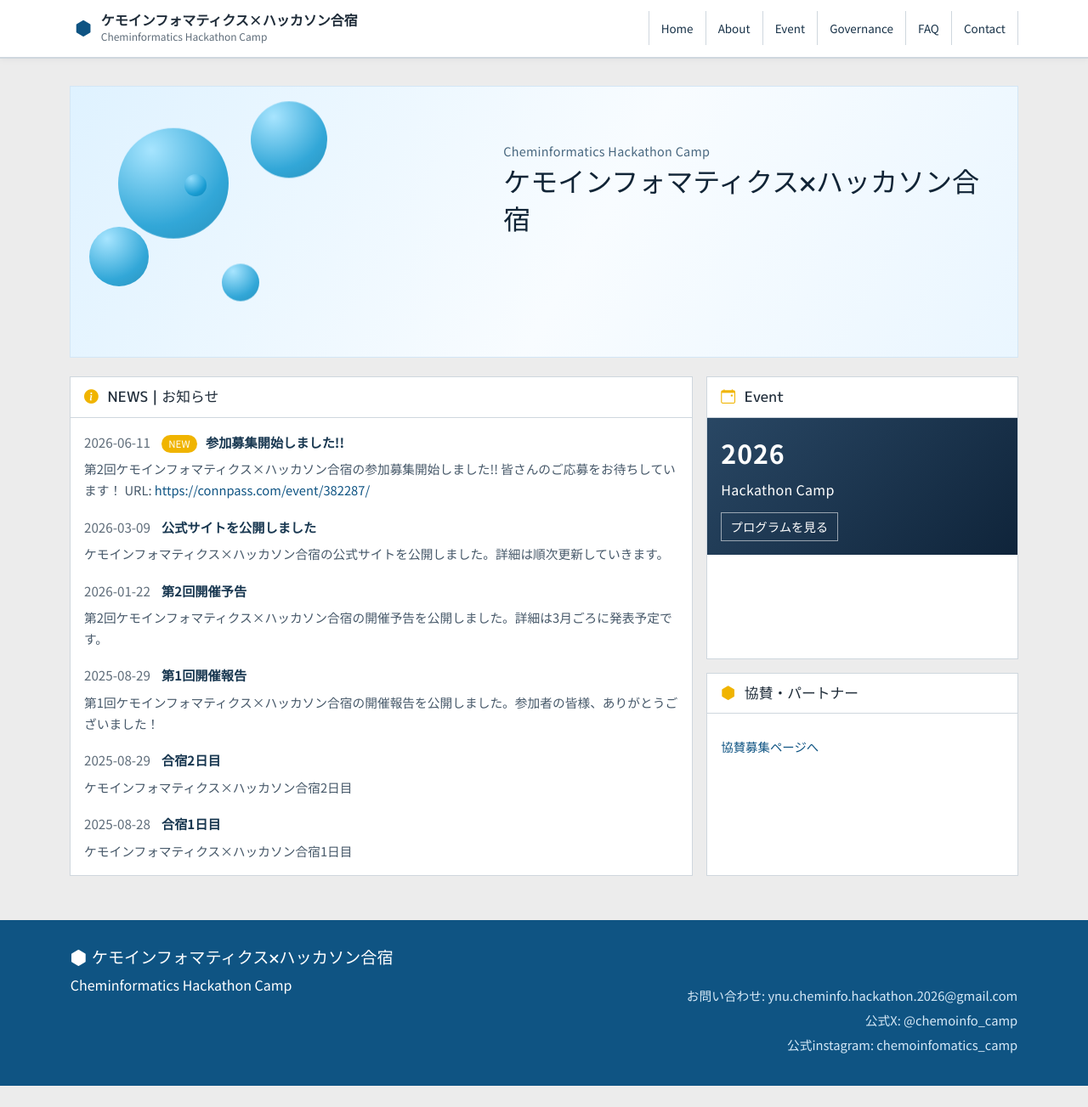
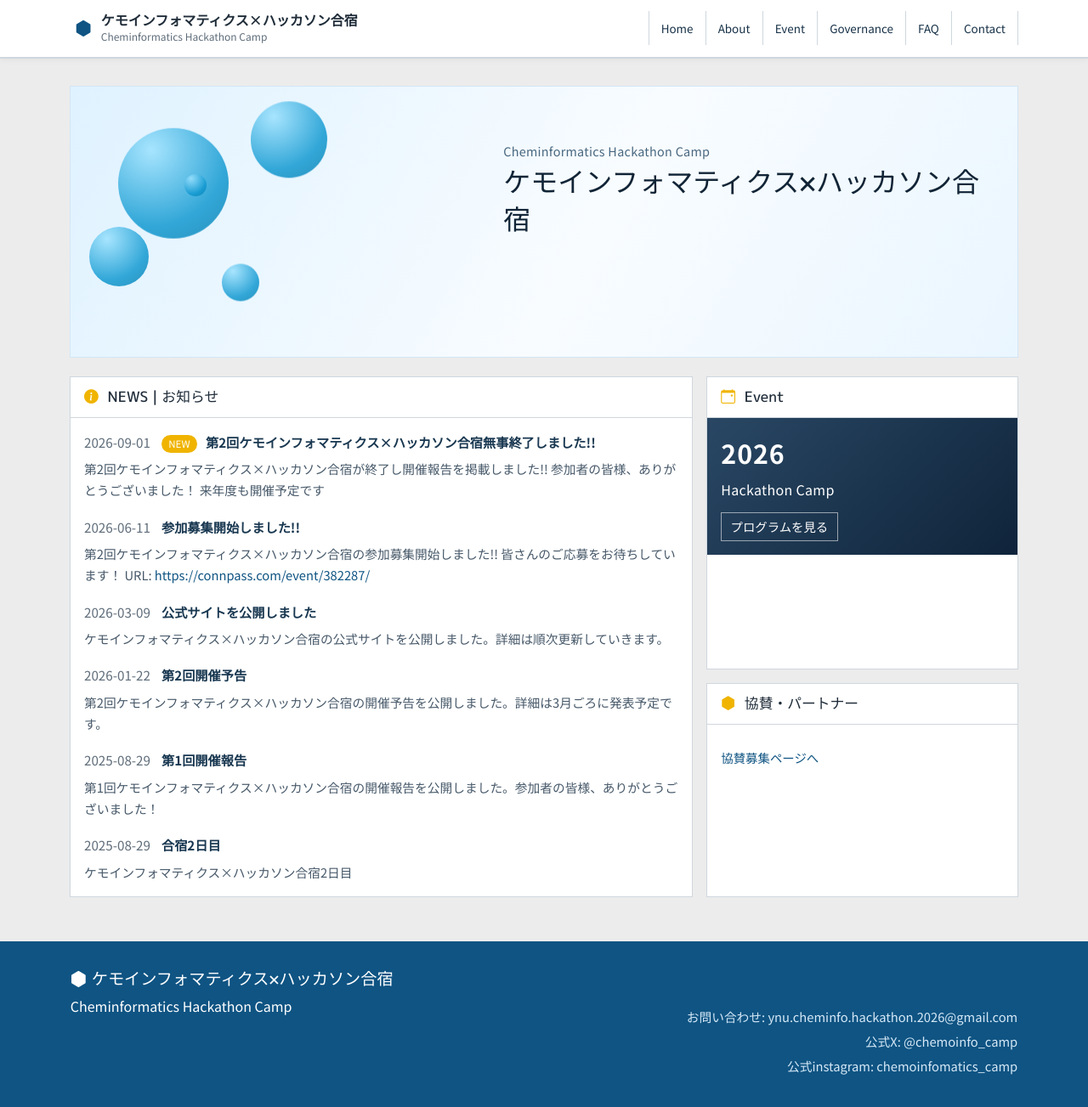
Before and after one commit to Cheminformatics-hackathon/homepage, a Jekyll site: the page built from index.md, in a window 1280 px wide and 1303 px high. Shown: the whole window at 85% size. Built offline with Jekyll 4.4.1, drawn with Linux system fonts in a browser that asks for light colours; a style sheet for code colours, icons or effects is not loaded.

Commit message:
news更新

```diff
--- a/_data/news.yml
+++ b/_data/news.yml
@@ -3,10 +3,15 @@
 # 新しい順に記載してください
 # ======================================================
 
+- date: "2026-09-01"
+  title: "第2回ケモインフォマティクス×ハッカソン合宿無事終了しました!!"
+  content: "第2回ケモインフォマティクス×ハッカソン合宿が終了し開催報告を掲載しました!! 参加者の皆様、ありがとうございました！ 来年度も開催予定です"
+  badge: "NEW"
+
 - date: "2026-06-11"
   title: "参加募集開始しました!!"
   content: "第2回ケモインフォマティクス×ハッカソン合宿の参加募集開始しました!! 皆さんのご応募をお待ちしています！ URL: https://connpass.com/event/382287/"
-  badge: "NEW"
+  badge: ""
 
 - date: "2026-03-09"
   title: "公式サイトを公開しました"
```
